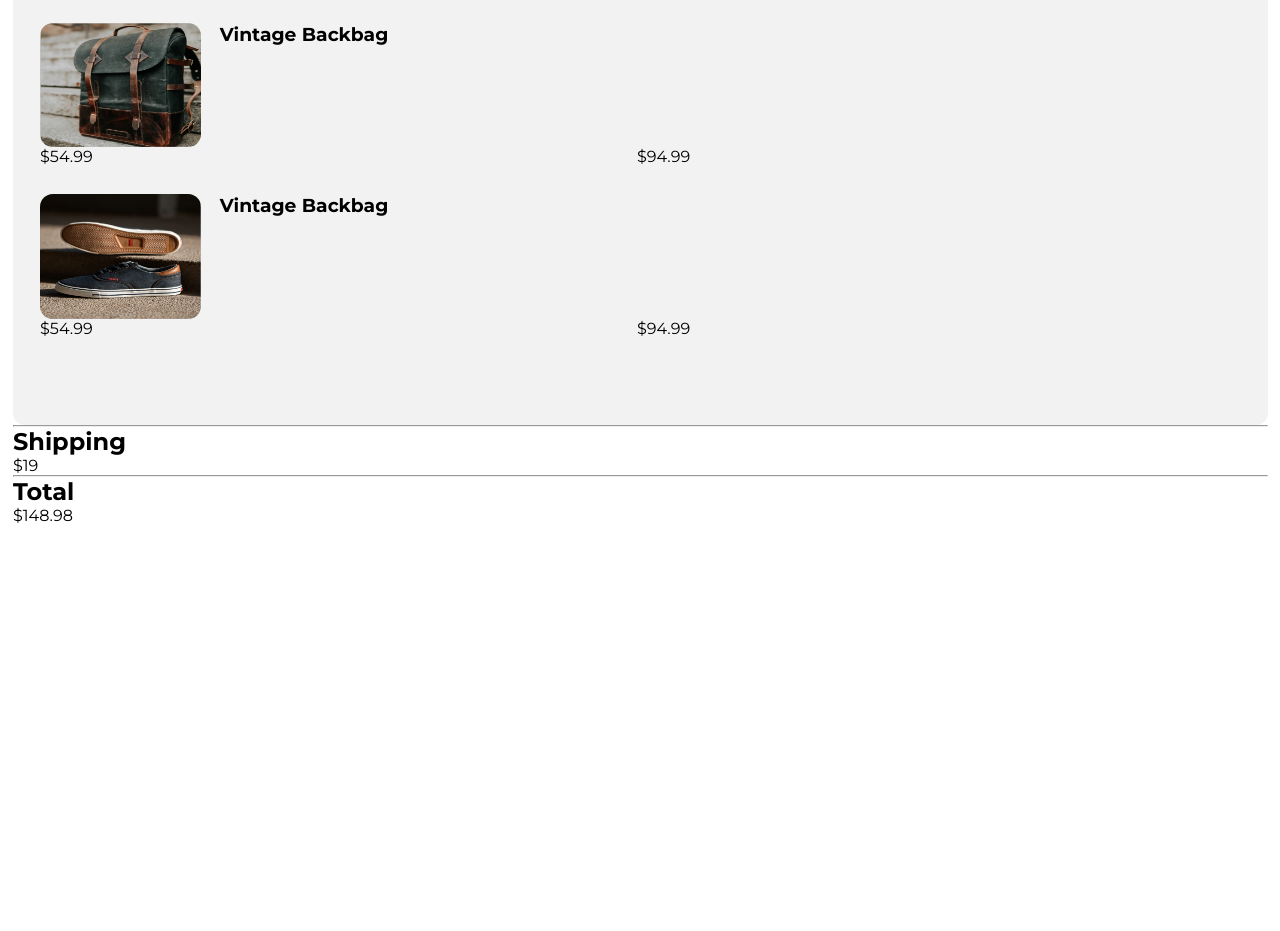
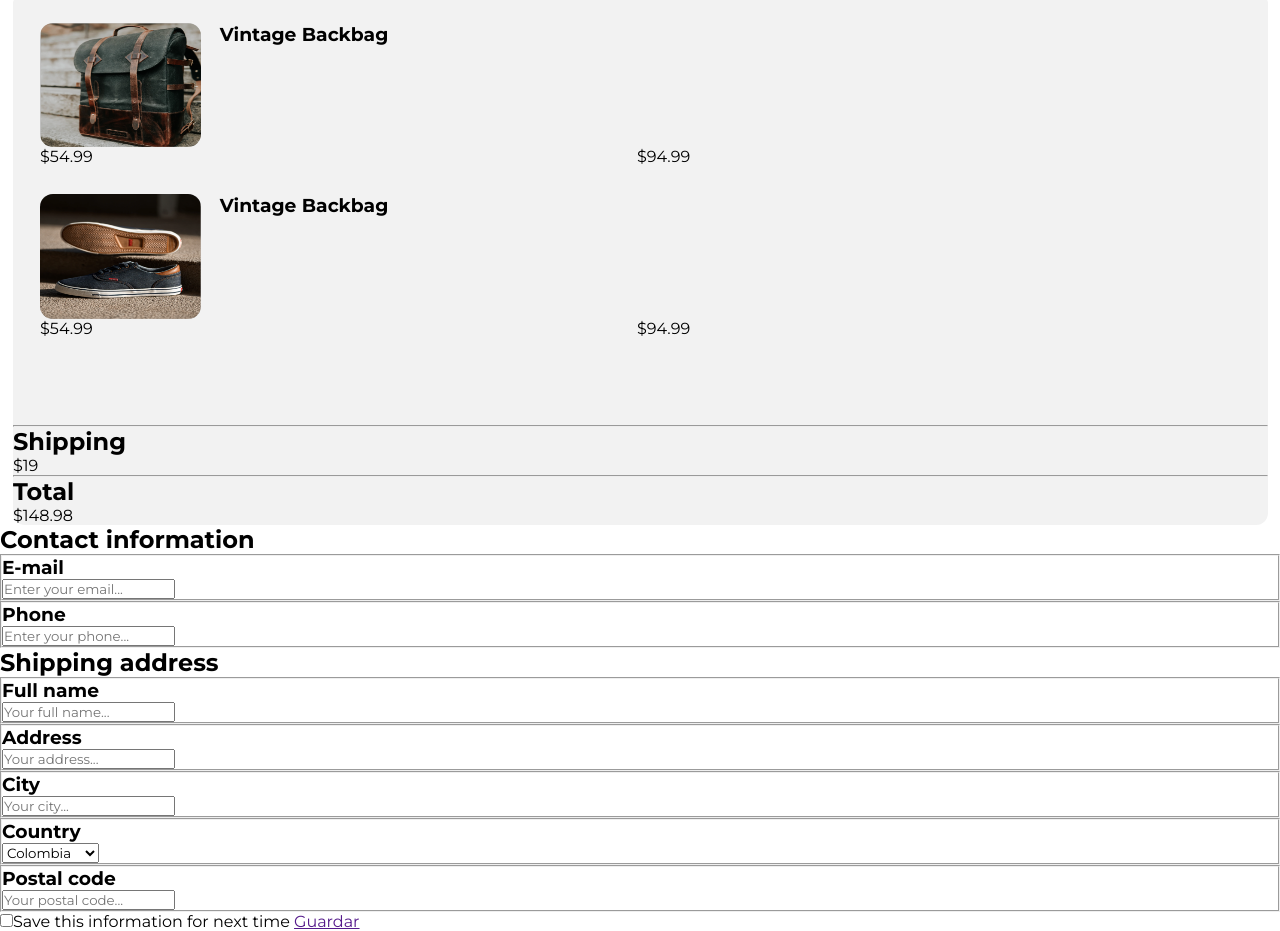
Before and after one commit to Jean-Paul-12/challenge-checkout-page, a website built with Vite: page index.html in a window 1280 px wide. Shown: the part 47-978 px from the top of the page. Before the commit the page ends 800 px from the top, so only its background shows below. Built offline with nearby package versions, Linux system fonts and the light colour scheme.

Commit message:
fix(index): Add form user

```diff
--- a/index.html
+++ b/index.html
@@ -1,5 +1,6 @@
 <!DOCTYPE html>
 <html lang="en">
+
 <head>
   <meta charset="UTF-8" />
   <link rel="icon" type="image"
@@ -8,6 +9,7 @@
   <link rel="stylesheet" href="./css/main.css">
   <title>Checkout Page</title>
 </head>
+
 <body>
   <main class="Container"></main>
   <h1>Checkout</h1>
@@ -16,26 +18,74 @@
       <div class="card-product">
         <img src="./assets/img/photo1.png" alt="">
         <h3>Vintage Backbag</h3>
-        <p>$54.99</p>
-        <p>$94.99</p>
+        <p class="product-offer">$54.99</p>
+        <p class="product-price">$94.99</p>
       </div>
       <div class="card-product card-product--secondary">
         <img src="./assets/img/photo2.png" alt="">
         <h3>Vintage Backbag</h3>
-          <p>$54.99</p>
-          <p>$94.99</p>
-          </div>
+          <p class="product-offer">$54.99</p>
+          <p class="product-price">$94.99</p>
       </div>
       <hr>
-      <div class="">
+      <div class="total-product">
         <h2>Shipping</h2>
         <p>$19</p>
       </div>
       <hr>
-      <div class="">
+      <div class="total-product">
         <h2>Total</h2>
         <p>$148.98</p>
       </div>
+    </div>
+  </section>
+
+  <section class="container-form">
+    <div class="card-form">
+
+      <h2>Contact information</h2>
+
+      <fieldset>
+        <h3>E-mail</h3>
+        <input type="email" placeholder="Enter your email...">
+      </fieldset>
+      <fieldset>
+        <h3>Phone</h3>
+        <input type="tel" placeholder="Enter your phone...">
+      </fieldset>
+
+      <h2>Shipping address</h2>
+
+      <fieldset>
+        <h3>Full name</h3>
+        <input type="text" placeholder="Your full name...">
+      </fieldset>
+      <fieldset>
+        <h3>Address</h3>
+        <input type="text" placeholder="Your address...">
+      </fieldset>
+      <fieldset>
+        <h3>City</h3>
+        <input type="text" placeholder="Your city...">
+      </fieldset>
+      <fieldset>
+        <h3>Country</h3>
+        <select name="" id="" placeholder="Your Country...">
+          <option value="Colombia">Colombia</option>
+          <option value="Mexico">Mexico</option>
+          <option value="Unite State">Unite State</option>
+        </select>
+      </fieldset>
+      <fieldset>
+        <h3>Postal code</h3>
+        <input type="text" placeholder="Your postal code...">
+      </fieldset>
+
+      <label for=""><input type="checkbox">Save this information for next time</label>
+
+      <a href="">Guardar</a>
+    </div>
   </section>
 </body>
+
 </html>
```
Lines whose indentation alone changed are shown as unchanged.
